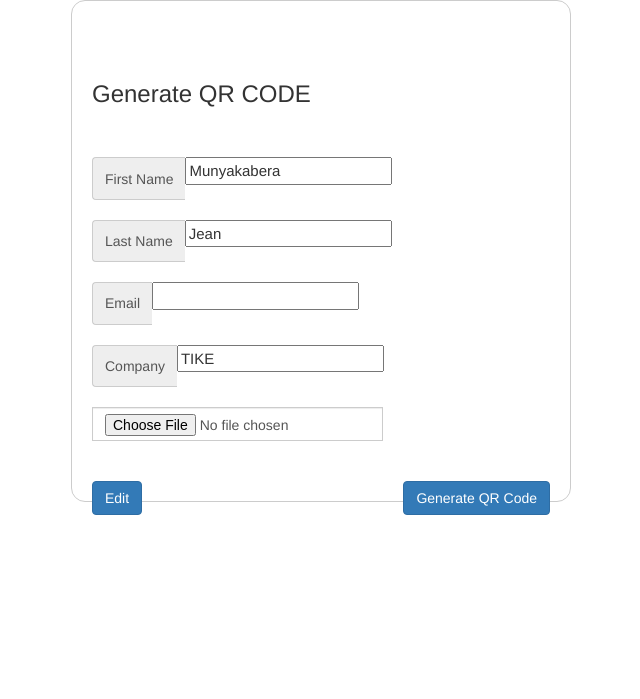
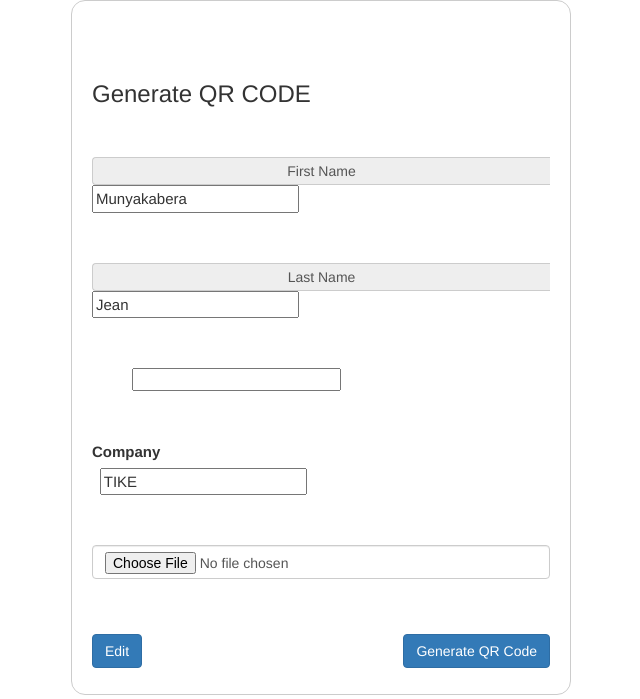
Before and after one commit to ironmann250/tike_onsite, a Django app: page /edit_badge/3 in a window 1280 px wide. Shown: the part 101-800 px from the top of the page, without its empty margins (319-959 px from the left). Run offline with Django 3.2, Linux system fonts and the light colour scheme; data comes from the database, SQL or seed files in the repository.

Commit message:
changes on templates

```diff
--- a/Templates/html/badges/add_photo.html
+++ b/Templates/html/badges/add_photo.html
@@ -10,42 +10,41 @@
   <h3>Generate QR CODE</h3>
   <br>
   <br>
-    <div id="name" class="input-group">
+    <div id="name" class="form-group">
       <span class="input-group-addon" id="basic-addon1">First Name</span>
       <input type="text" value={{badge.First_name}} id="name" name="first_name">
     </div>
     <br>
-    <div id="name" class="input-group">
+    <div id="name" class="form-group">
       <span class="input-group-addon" id="basic-addon1">Last Name</span>
       <input type="text" value={{badge.Last_namee}} id="name" name="Last_name">
     </div>
     <br>
 
-    <div id="email" class="input-group">
-      <span class="input-group-addon" id="basic-addon1">Email</span>
+    <div id="email" class="form-group">
+      <span class="label" id="basic-addon1">Email</label>&nbsp;
       <input type="email" id="mail" name="user_mail" class="fom-control">
     </div>
       <br>
 
-    <div class="input-group">
-      <span class="input-group-addon" id="basic-addon1">Company</span>
+    <div class="form-group">
+      <label>Company</label>&nbsp;
       <input type='text' value='{{badge.company}}' id="tel" name="company" class="fom-control">
     </div>
       <br>
 
-     <div class="input-group">
+     <div class="form-group">
       <input type='file' id="file" name="image" placeholder="Input user profile image" class="form-control">
     </div>
       <br>
-
-
     <br>
     <div>
             <span><input  type="submit" class="btn btn-primary" value="Edit" style='float: left;'></span>
             <span><a href='/generate_badge/{{id}}' style='float: right;' class="btn btn-primary">Generate QR Code</a></span>
 
      </div>
-
+         <br>
+         <br>
   </form>
 
 {% endblock %}
```
